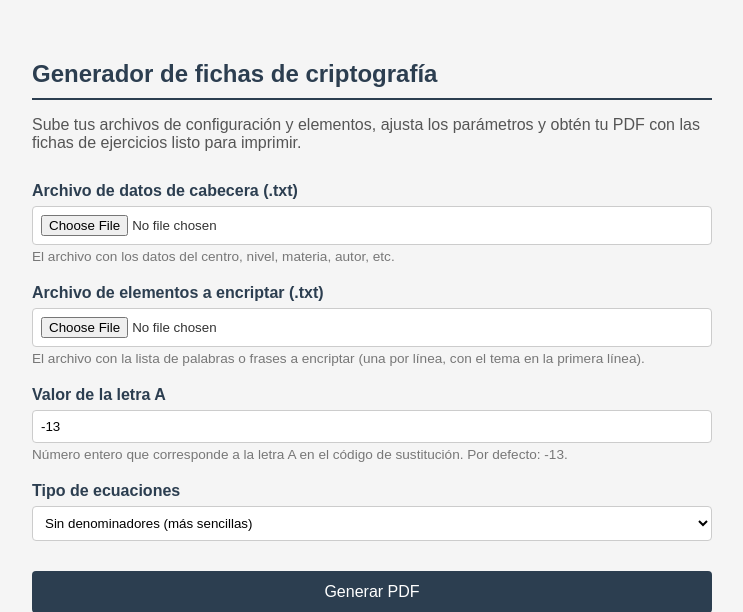
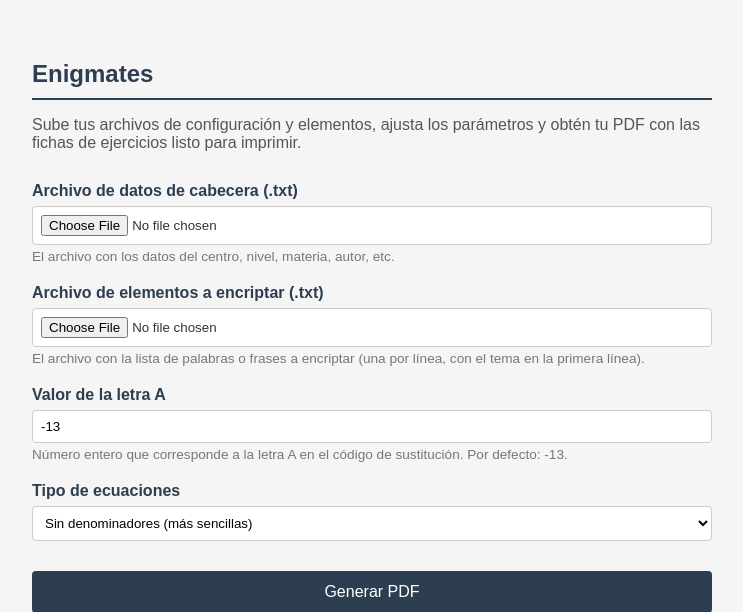
Before and after one commit to sergio-varona-moya/criptogramas-matematicos, a Flask app: page / in a window 1280 px wide. Shown: the top 612 px of the page, without its empty margins (268-1011 px from the left). Run offline with Flask 3, Linux system fonts and the light colour scheme.

Commit message:
Update index.html

```diff
--- a/templates/index.html
+++ b/templates/index.html
@@ -3,7 +3,7 @@
 <head>
     <meta charset="UTF-8">
     <meta name="viewport" content="width=device-width, initial-scale=1.0">
-    <title>Generador de fichas de criptografía</title>
+    <title>Enigmates</title>
     <style>
         body {
             font-family: Arial, sans-serif;
@@ -69,7 +69,7 @@
     </style>
 </head>
 <body>
-    <h1>Generador de fichas de criptografía</h1>
+    <h1>Enigmates</h1>
     <p class="descripcion">
         Sube tus archivos de configuración y elementos, ajusta los parámetros y obtén tu PDF con las fichas de ejercicios listo para imprimir.
     </p>
```
